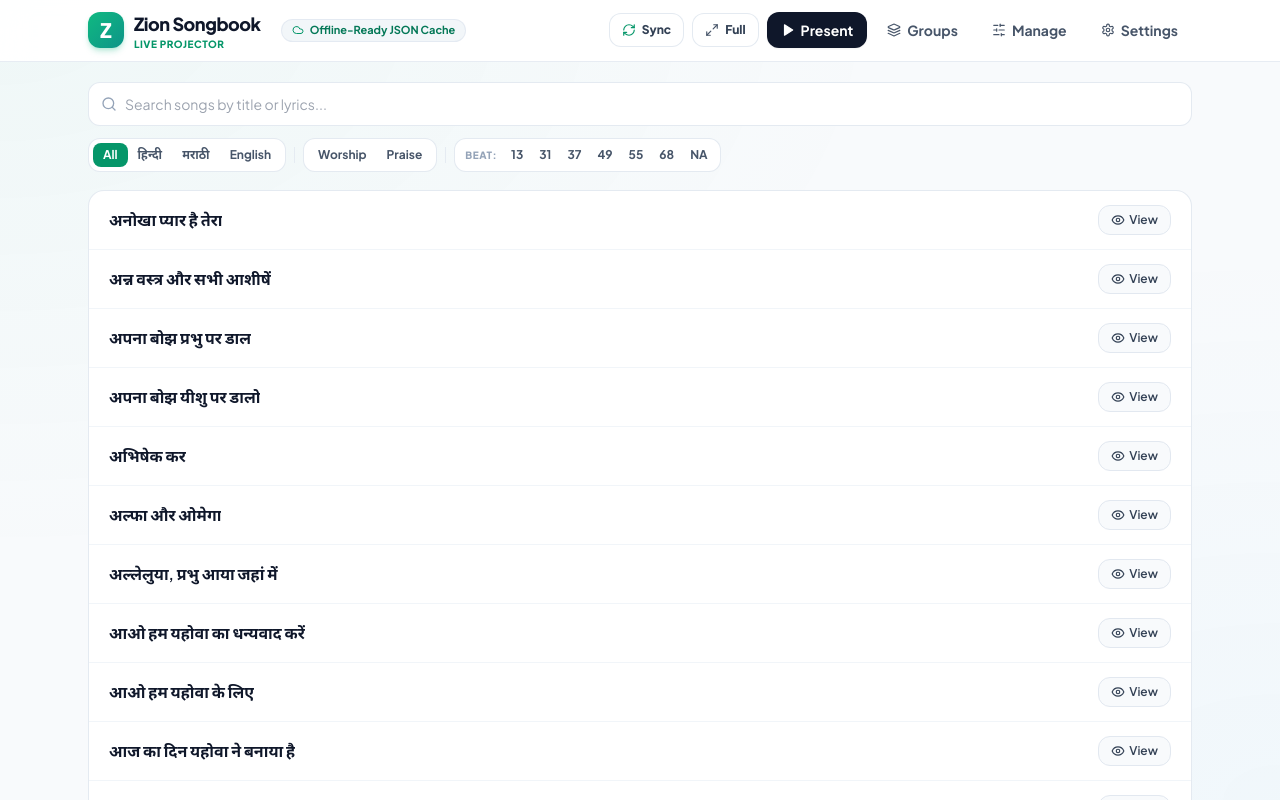
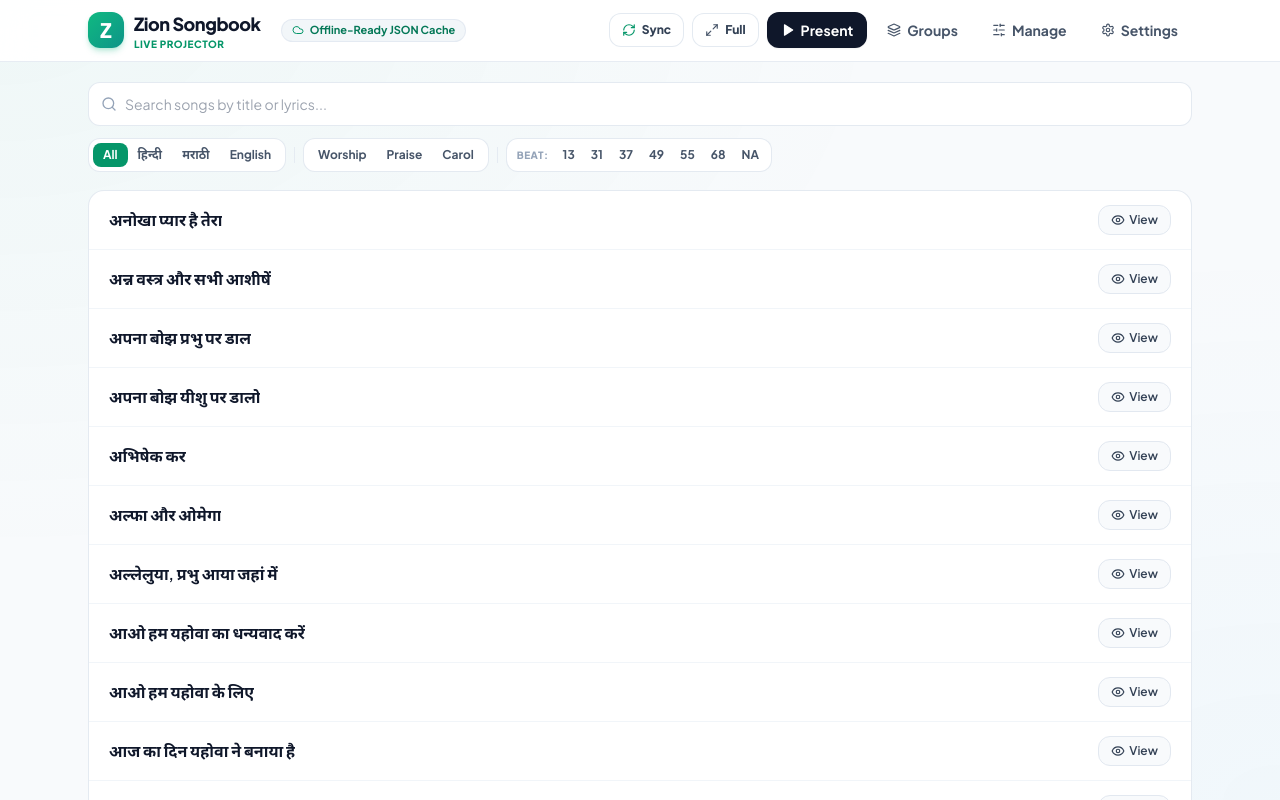
Before and after one commit to codelift-projects/songbook, a React (Vite) app: page / in a window 1280 px wide. Shown: the top 800 px of the page. Built offline with nearby package versions, Linux system fonts and the light colour scheme; no server answers; the database is empty.

Commit message:
feat: add Carol song type alongside Praise and Worship across filters, editor, modal, and seed data

```diff
--- a/src/components/BeatTempoModal.jsx
+++ b/src/components/BeatTempoModal.jsx
@@ -4,14 +4,18 @@ import { X } from 'lucide-react';
 export default function BeatTempoModal({ open, song, onClose, onSave }) {
   if (!open || !song) return null;
 
-  const [songType, setSongType] = useState(song.type === 'praise' ? 'praise' : 'worship');
+  const [songType, setSongType] = useState(
+    song.type === 'praise' ? 'praise' : song.type === 'carol' ? 'carol' : 'worship'
+  );
   const [beat, setBeat] = useState(song.beat || '');
   const [tempo, setTempo] = useState(song.tempo != null ? Math.round(Number(song.tempo)) : 75);
   const [saving, setSaving] = useState(false);
 
   useEffect(() => {
     if (song) {
-      setSongType(song.type === 'praise' ? 'praise' : 'worship');
+      setSongType(
+        song.type === 'praise' ? 'praise' : song.type === 'carol' ? 'carol' : 'worship'
+      );
       setBeat(song.beat || '');
       setTempo(song.tempo != null ? Math.round(Number(song.tempo)) : 75);
     }
@@ -60,18 +64,18 @@ export default function BeatTempoModal({ open, song, onClose, onSave }) {
 
         {/* Simple Form */}
         <form onSubmit={handleSave} className="space-y-3.5">
-          {/* Type Selection: Worship and Praise */}
+          {/* Type Selection: Worship, Praise, and Carol */}
           <div>
             <label className="block text-xs font-bold text-slate-700 mb-1.5">
               Type
             </label>
-            <div className="grid grid-cols-2 gap-2">
+            <div className="grid grid-cols-3 gap-1.5">
               <button
                 type="button"
                 onClick={() => setSongType('worship')}
-                className={`py-2 px-3 rounded-xl border text-xs font-bold transition ${
+                className={`py-2 px-1 text-center rounded-xl border text-xs font-bold transition ${
                   songType === 'worship'
-                    ? 'border-emerald-600 bg-emerald-50 text-emerald-800'
+                    ? 'border-emerald-600 bg-emerald-50 text-emerald-800 ring-1 ring-emerald-600 shadow-2xs'
                     : 'border-slate-200 bg-white text-slate-600 hover:bg-slate-50'
                 }`}
               >
@@ -80,13 +84,24 @@ export default function BeatTempoModal({ open, song, onClose, onSave }) {
               <button
                 type="button"
                 onClick={() => setSongType('praise')}
-                className={`py-2 px-3 rounded-xl border text-xs font-bold transition ${
+                className={`py-2 px-1 text-center rounded-xl border text-xs font-bold transition ${
                   songType === 'praise'
-                    ? 'border-indigo-600 bg-indigo-50 text-indigo-800'
+                    ? 'border-indigo-600 bg-indigo-50 text-indigo-800 ring-1 ring-indigo-600 shadow-2xs'
                     : 'border-slate-200 bg-white text-slate-600 hover:bg-slate-50'
                 }`}
               >
                 Praise
+              </button>
+              <button
+                type="button"
+                onClick={() => setSongType('carol')}
+                className={`py-2 px-1 text-center rounded-xl border text-xs font-bold transition ${
+                  songType === 'carol'
+                    ? 'border-amber-600 bg-amber-50 text-amber-800 ring-1 ring-amber-600 shadow-2xs'
+                    : 'border-slate-200 bg-white text-slate-600 hover:bg-slate-50'
+                }`}
+              >
+                Carol
               </button>
             </div>
           </div>
--- a/src/pages/SongEditor.jsx
+++ b/src/pages/SongEditor.jsx
@@ -27,7 +27,7 @@ export default function SongEditor() {
   const [title, setTitle] = useState('');
   const [titleAlt, setTitleAlt] = useState('');
   const [language, setLanguage] = useState('hindi'); // 'hindi' | 'marathi' | 'english'
-  const [songType, setSongType] = useState('worship'); // 'praise' | 'worship'
+  const [songType, setSongType] = useState('worship'); // 'worship' | 'praise' | 'carol'
   const [beat, setBeat] = useState('13');
   const [tempo, setTempo] = useState('75');
   const [stanzas, setStanzas] = useState([
@@ -84,7 +84,7 @@ export default function SongEditor() {
         setTitle(existing.title || '');
         setTitleAlt(existing.title_alt || '');
         setLanguage(existing.language || 'hindi');
-        setSongType(existing.type === 'praise' ? 'praise' : 'worship');
+        setSongType(existing.type === 'praise' ? 'praise' : existing.type === 'carol' ? 'carol' : 'worship');
         setBeat(existing.beat || '4/4');
         setTempo(existing.tempo != null ? String(existing.tempo) : '75');
         setStanzas(
@@ -267,7 +267,7 @@ export default function SongEditor() {
       title: title.trim(),
       title_alt: titleAlt.trim() || null,
       language,
-      type: songType === 'praise' ? 'praise' : 'worship',
+      type: songType === 'praise' ? 'praise' : songType === 'carol' ? 'carol' : 'worship',
       beat: beat ? String(beat).trim() : null,
       tempo: tempo ? parseInt(tempo, 10) : null,
       stanzas: validStanzas,
@@ -504,7 +504,7 @@ export default function SongEditor() {
                 <label className="text-xs font-black text-slate-700 block mb-1">
                   Type
                 </label>
-                <div className="grid grid-cols-2 gap-1">
+                <div className="grid grid-cols-3 gap-1">
                   <button
                     type="button"
                     onClick={() => setSongType('worship')}
@@ -526,6 +526,17 @@ export default function SongEditor() {
                     }`}
                   >
                     Praise
+                  </button>
+                  <button
+                    type="button"
+                    onClick={() => setSongType('carol')}
+                    className={`rounded-xl border py-1.5 text-[11px] font-black transition-all text-center ${
+                      songType === 'carol'
+                        ? 'border-amber-600 bg-amber-50 text-amber-800 ring-1 ring-amber-600 shadow-2xs'
+                        : 'border-slate-200/90 bg-white text-slate-600 hover:text-slate-900 hover:bg-slate-50'
+                    }`}
+                  >
+                    Carol
                   </button>
                 </div>
               </div>
--- a/src/pages/SongList.jsx
+++ b/src/pages/SongList.jsx
@@ -192,12 +192,18 @@ export default function SongList() {
           )}
 
           {typeFilter !== 'all' && (
-            <span className="inline-flex items-center gap-1 rounded-lg bg-indigo-50 text-indigo-800 border border-indigo-200 pl-2 pr-1 py-0.5 text-xs font-bold animate-in fade-in zoom-in-95">
+            <span className={`inline-flex items-center gap-1 rounded-lg pl-2 pr-1 py-0.5 text-xs font-bold animate-in fade-in zoom-in-95 border ${
+              typeFilter === 'carol'
+                ? 'bg-amber-50 text-amber-900 border-amber-200'
+                : typeFilter === 'praise'
+                  ? 'bg-indigo-50 text-indigo-800 border-indigo-200'
+                  : 'bg-emerald-50 text-emerald-800 border-emerald-200'
+            }`}>
               <span className="capitalize">{typeFilter}</span>
               <button
                 type="button"
                 onClick={() => setTypeFilter('all')}
-                className="text-indigo-700 hover:text-indigo-950 rounded p-0.5 hover:bg-indigo-200/60 transition"
+                className="rounded p-0.5 hover:bg-black/10 transition"
                 title="Remove type filter"
               >
                 <X className="h-3 w-3" />
@@ -292,11 +298,12 @@ export default function SongList() {
 
           <div className="h-4 w-px bg-slate-200/80 shrink-0 mx-0.5" />
 
-          {/* Type of Song: Worship / Praise */}
+          {/* Type of Song: Worship / Praise / Carol */}
           <div className="flex items-center rounded-xl border border-slate-200/90 bg-white p-1 shadow-2xs shrink-0">
             {[
               { id: 'worship', label: 'Worship' },
               { id: 'praise', label: 'Praise' },
+              { id: 'carol', label: 'Carol' },
             ].map((tab) => {
               const active = typeFilter === tab.id;
               return (
@@ -308,7 +315,9 @@ export default function SongList() {
                     active
                       ? tab.id === 'praise'
                         ? 'bg-indigo-600 text-white shadow-2xs'
-                        : 'bg-emerald-600 text-white shadow-2xs'
+                        : tab.id === 'carol'
+                          ? 'bg-amber-600 text-white shadow-2xs'
+                          : 'bg-emerald-600 text-white shadow-2xs'
                       : 'text-slate-600 hover:text-slate-900 hover:bg-slate-50'
                   }`}
                   title={active ? `Filter active: ${tab.label}. Click to unselect` : `Filter by ${tab.label}`}
--- a/src/pages/SongManage.jsx
+++ b/src/pages/SongManage.jsx
@@ -429,12 +429,18 @@ export default function SongManage() {
             )}
 
             {typeFilter !== 'all' && (
-              <span className="inline-flex items-center gap-1 rounded-lg bg-indigo-50 text-indigo-800 border border-indigo-200 pl-2 pr-1 py-0.5 text-xs font-bold animate-in fade-in zoom-in-95">
+              <span className={`inline-flex items-center gap-1 rounded-lg pl-2 pr-1 py-0.5 text-xs font-bold animate-in fade-in zoom-in-95 border ${
+                typeFilter === 'carol'
+                  ? 'bg-amber-50 text-amber-900 border-amber-200'
+                  : typeFilter === 'praise'
+                    ? 'bg-indigo-50 text-indigo-800 border-indigo-200'
+                    : 'bg-emerald-50 text-emerald-800 border-emerald-200'
+              }`}>
                 <span className="capitalize">{typeFilter}</span>
                 <button
                   type="button"
                   onClick={() => setTypeFilter('all')}
-                  className="text-indigo-700 hover:text-indigo-950 rounded p-0.5 hover:bg-indigo-200/60 transition"
+                  className="rounded p-0.5 hover:bg-black/10 transition"
                   title="Remove type filter"
                 >
                   <X className="h-3 w-3" />
@@ -523,11 +529,12 @@ export default function SongManage() {
 
           <div className="h-4 w-px bg-slate-200/80 shrink-0 mx-0.5" />
 
-          {/* Type of Song: Worship / Praise */}
+          {/* Type of Song: Worship / Praise / Carol */}
           <div className="flex items-center rounded-xl border border-slate-200/90 bg-white p-1 shadow-2xs shrink-0">
             {[
               { id: 'worship', label: 'Worship' },
               { id: 'praise', label: 'Praise' },
+              { id: 'carol', label: 'Carol' },
             ].map((tab) => {
               const active = typeFilter === tab.id;
               return (
@@ -539,7 +546,9 @@ export default function SongManage() {
                     active
                       ? tab.id === 'praise'
                         ? 'bg-indigo-600 text-white shadow-2xs'
-                        : 'bg-emerald-600 text-white shadow-2xs'
+                        : tab.id === 'carol'
+                          ? 'bg-amber-600 text-white shadow-2xs'
+                          : 'bg-emerald-600 text-white shadow-2xs'
                       : 'text-slate-600 hover:text-slate-900 hover:bg-slate-50'
                   }`}
                   title={active ? `Filter active: ${tab.label}. Click to unselect` : `Filter by ${tab.label}`}
--- a/src/pages/SongViewer.jsx
+++ b/src/pages/SongViewer.jsx
@@ -391,13 +391,16 @@ export default function SongViewer() {
             <button
               type="button"
               onClick={() => setIsBeatTempoOpen(true)}
-              className={`rounded-full px-2.5 py-0.5 text-[11px] font-black uppercase tracking-wider transition hover:opacity-90 active:scale-95 cursor-pointer ${song.type === 'praise'
-                ? 'bg-indigo-500/20 text-indigo-400 border border-indigo-500/30'
-                : 'bg-emerald-500/20 text-emerald-400 border border-emerald-500/30'
-                }`}
-              title="Click to change Song Type (Praise/Worship) or Beat/Tempo"
+              className={`rounded-full px-2.5 py-0.5 text-[11px] font-black uppercase tracking-wider transition hover:opacity-90 active:scale-95 cursor-pointer ${
+                song.type === 'carol'
+                  ? 'bg-amber-500/20 text-amber-400 border border-amber-500/30'
+                  : song.type === 'praise'
+                    ? 'bg-indigo-500/20 text-indigo-400 border border-indigo-500/30'
+                    : 'bg-emerald-500/20 text-emerald-400 border border-emerald-500/30'
+              }`}
+              title="Click to change Song Type (Praise/Worship/Carol) or Beat/Tempo"
             >
-              {song.type === 'praise' ? 'Praise' : 'Worship'}
+              {song.type === 'carol' ? 'Carol' : song.type === 'praise' ? 'Praise' : 'Worship'}
             </button>
 
             <button
```
Also changed, not shown: src/data/songs.seed.json, src/lib/songDbSync.js.
